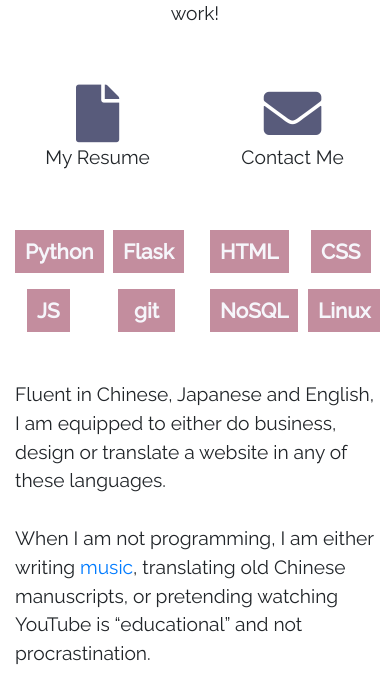
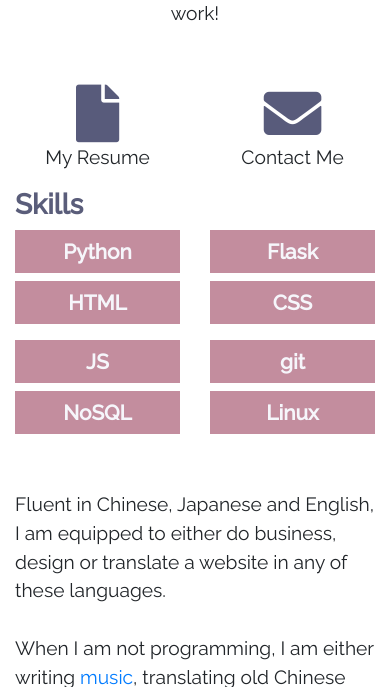
Before and after one commit to domdit/mysite, a Python web app: template templates/index.html in a window 390 px wide. Shown: the part 1158-1845 px from the top of the page. Run offline with Jinja, Linux system fonts and the light colour scheme; the template is opened without the code that fills it: most values are stand-ins (such as "Sample title", 1, 10 or a date in 2020); form fields are guessed from the names that the template uses; some libraries are stand-ins or nearby versions.

Commit message:
changed the skill-items... made them uniform in size, and made it so they change from col-3 to col-6 when on a mobile device!

```diff
--- a/static/js/animation.js
+++ b/static/js/animation.js
@@ -16,7 +16,6 @@ window.onload = function() {
         var test = $('.testimonial');
 
         var homeOff= $('.header').offset().top;
-        var home = $('.header');
 
         if (scroll >= (homeOff / dist)) {
             $('#home-link').addClass('active');
@@ -38,10 +37,18 @@ window.onload = function() {
             $('#about-link').addClass('active');
             $('#home-link').removeClass('active');
 
+            if (window.innerWidth < 600) {
+                $('.skill-item-container').removeClass('col-3');
+                $('.skill-item-container').addClass('col-6');
+            } else {
+                $('.skill-item-container').addClass('col-3');
+                $('.skill-item-container').removeClass('col-6');
+            }
+
 
             setTimeout(function(){
                 $('#skill1').removeClass('my-none');
-                $('#skill-head').removeClass('d-none');
+                $('#skill-head').removeClass('my-none');
                 $('#skill1').addClass('animated bounceIn');
                 }, 250);
             setTimeout(function(){
--- a/static/main.css
+++ b/static/main.css
@@ -131,6 +131,7 @@ h4 {
     margin-left: auto;
 
     max-width:250px;
+    min-width:200px
     width: fit-content;
     padding: 6px;
     padding-left:10px;
--- a/templates/index.html
+++ b/templates/index.html
@@ -70,47 +70,49 @@
                 </div>
                 <div class="col-md-6">
                     <h3 id="skill-head" class="my-none">Skills</h3>
-                    <div class="row mb-3">
-                        <div class="col-3">
+                    <div class="row mb-2">
+                        <div class="col-3 mb-2 skill-item-container">
                             <div id="skill1" class="my-none skill-item"> <center>Python</center></div>
 
                         </div>
 
-                        <div class="col-3">
+                        <div class="col-3 mb-2 skill-item-container">
                             <div id="skill2" class="my-none skill-item"> <center>Flask</center></div>
 
                         </div>
 
-                        <div class="col-3">
+                        <div class="col-3 mb-2 skill-item-container">
                             <div id="skill3" class="my-none skill-item"> <center>HTML</center></div>
 
                         </div>
 
-                        <div class="col-3">
+                        <div class="col-3 mb-2 skill-item-container">
                             <div id="skill4" class="my-none skill-item"> <center>CSS</center></div>
 
                         </div>
 
+
+
                     </div>
 
                     <div class="row mb-5">
-                        <div class="col-3">
+                        <div class="col-3 mb-2 skill-item-container">
                             <div id="skill5" class="my-none skill-item"> <center>JS</center></div>
 
                         </div>
 
-                        <div class="col-3">
+                        <div class="col-3 mb-2 skill-item-container">
                             <div id="skill6" class="my-none pr-3 pl-3 skill-item"> <center>git</center></div>
 
 
                         </div>
 
-                        <div class="col-3">
+                        <div class="col-3 mb-2 skill-item-container">
                             <div id="skill7" class="my-none skill-item"> <center>NoSQL</center></div>
 
                         </div>
 
-                        <div class="col-3">
+                        <div class="col-3 mb-2 skill-item-container">
                             <div id="skill8" class="my-none skill-item"> <center>Linux</center></div>
 
                         </div>
```
